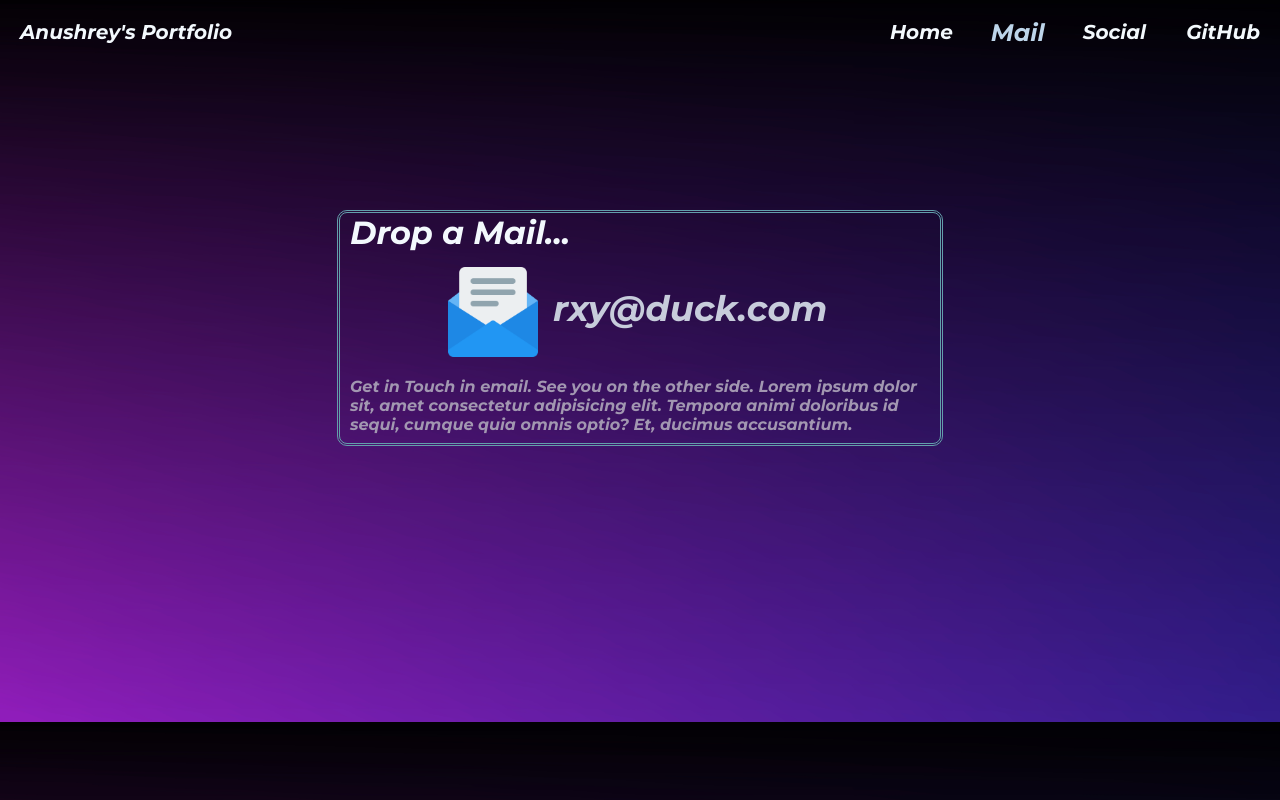
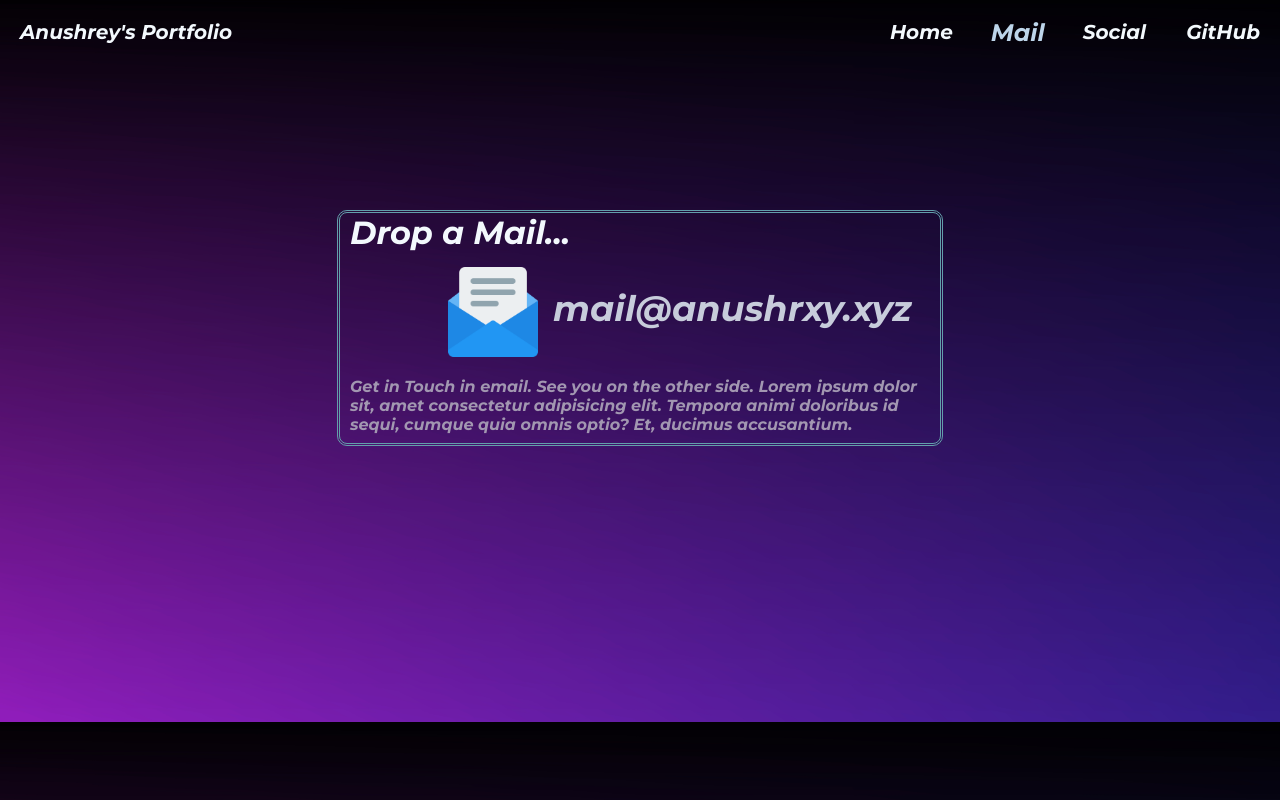
Before and after one commit to anushrxy/portfolio.github.io, a plain HTML site: page Mail.html in a window 1280 px wide. Drawn offline with Linux system fonts and the light colour scheme.

Commit message:
Update Mail.html

```diff
--- a/Mail.html
+++ b/Mail.html
@@ -185,7 +185,7 @@
             <img src="email1.png" alt="Mail logo">
         </div>
         <div class="main" id="email">
-            <a href="mailto:rxy@duck.com">rxy@duck.com</a>
+            <a href="mailto:mail@anushrxy.xyz">mail@anushrxy.xyz</a>
         </div>
         <div class="content">Get in Touch in email. See you on the other side. Lorem ipsum dolor sit, amet consectetur
             adipisicing elit. Tempora animi doloribus id sequi, cumque quia omnis optio? Et, ducimus accusantium.</div>
```
